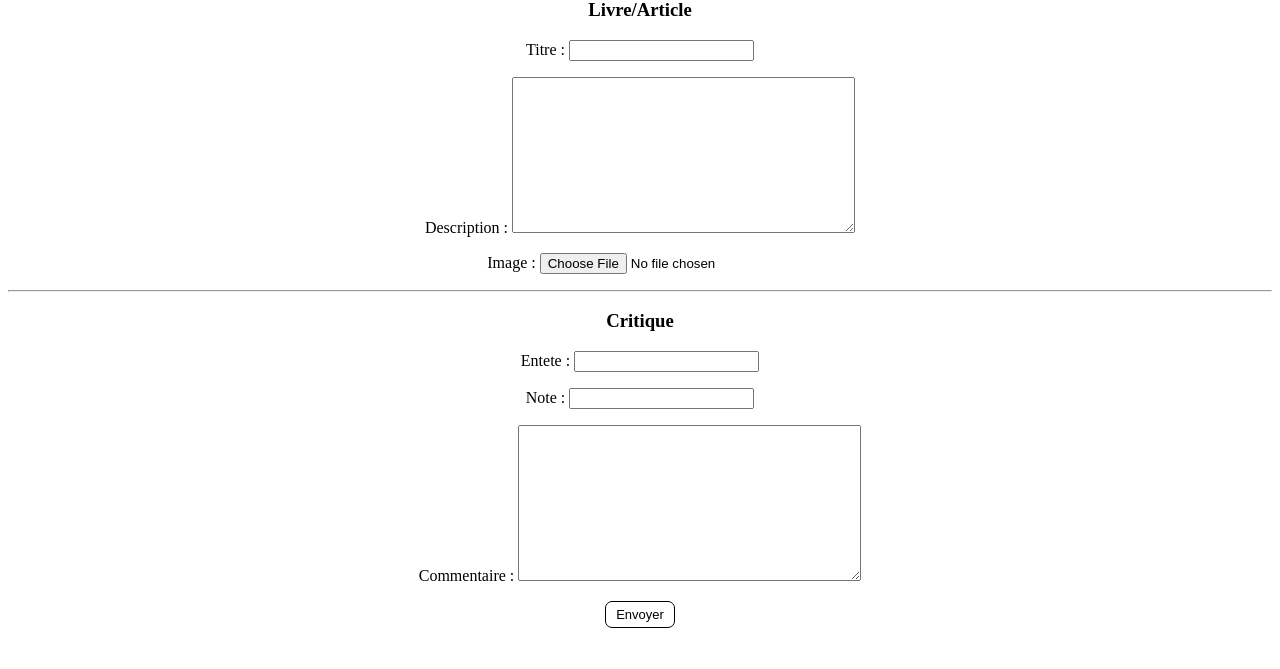
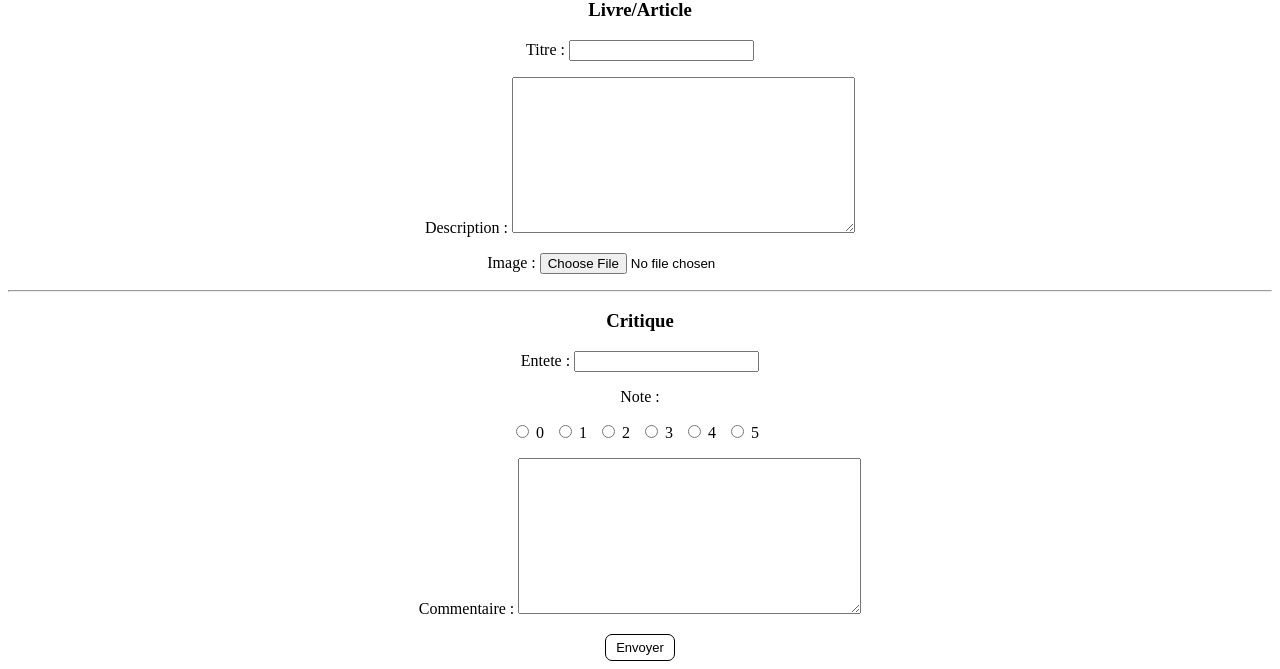
Before and after one commit to Jennifer789C/Projet_9, a Django app: page /critique/creer/ in a window 1280 px wide. Shown: the part 165-834 px from the top of the page. Before the commit the page ends 793 px from the top, so only its background shows below. Run offline with Django 4.2, Linux system fonts and the light colour scheme; a user stored in the database is signed in.

Commit message:
critique : création ok + css de la note ok sur la création

```diff
--- a/LITReview/LITReview/static/styles.css
+++ b/LITReview/LITReview/static/styles.css
@@ -121,3 +121,12 @@ header nav a {
 #modifier_ticket form {
     margin-top : 5px;
 }
+
+#id_note {
+    display: flex;
+    justify-content: center;
+}
+
+#id_note div {
+    margin-right: 10px;
+}
--- a/LITReview/blog/forms.py
+++ b/LITReview/blog/forms.py
@@ -17,6 +17,10 @@ class SupprimerTicketForm(forms.Form):
 
 
 class CritiqueForm(forms.ModelForm):
+    CHOIX = [("0", "0"), ("1", "1"), ("2", "2"), ("3", "3"), ("4", "4"),
+             ("5", "5")]
+    note = forms.ChoiceField(widget=forms.RadioSelect, choices=CHOIX)
+
     class Meta:
         model = models.Critique
         fields = ["entete", "note", "commentaire"]
```
Also changed, not shown: LITReview/db.sqlite3.
